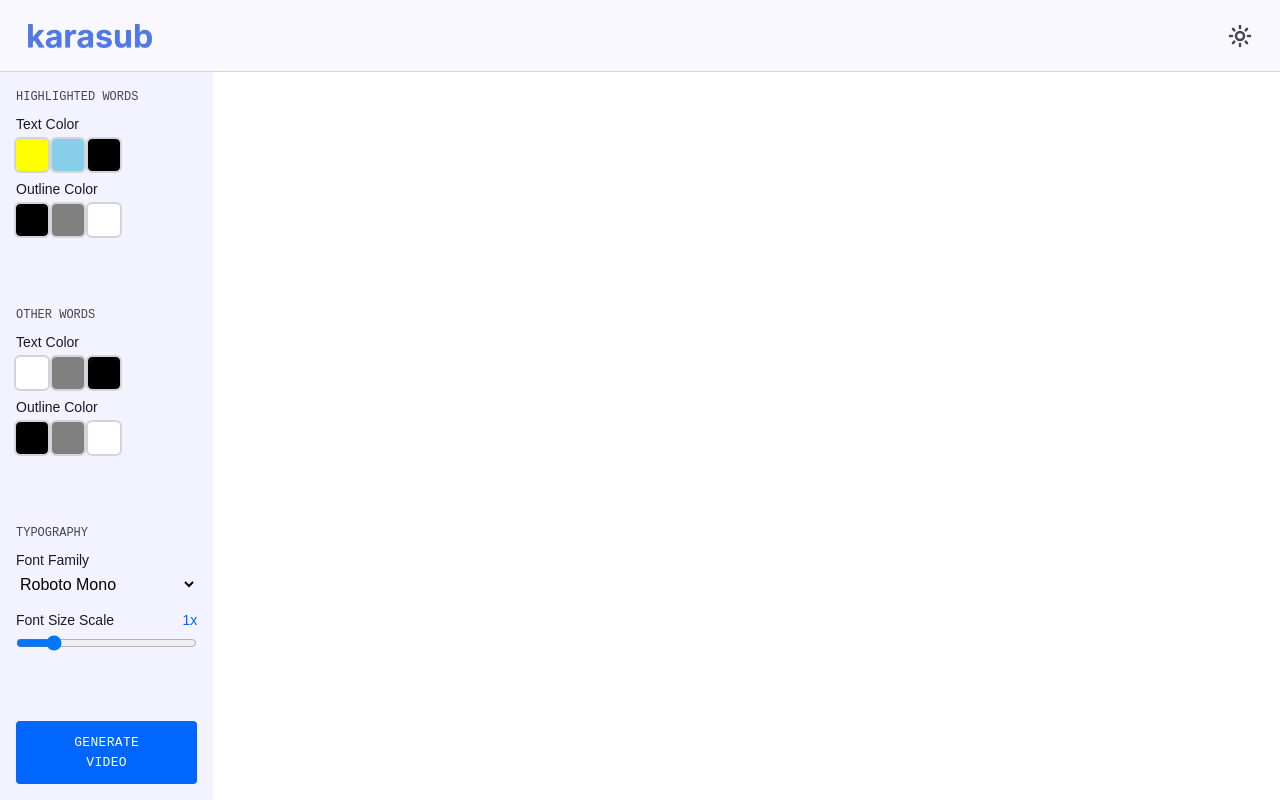
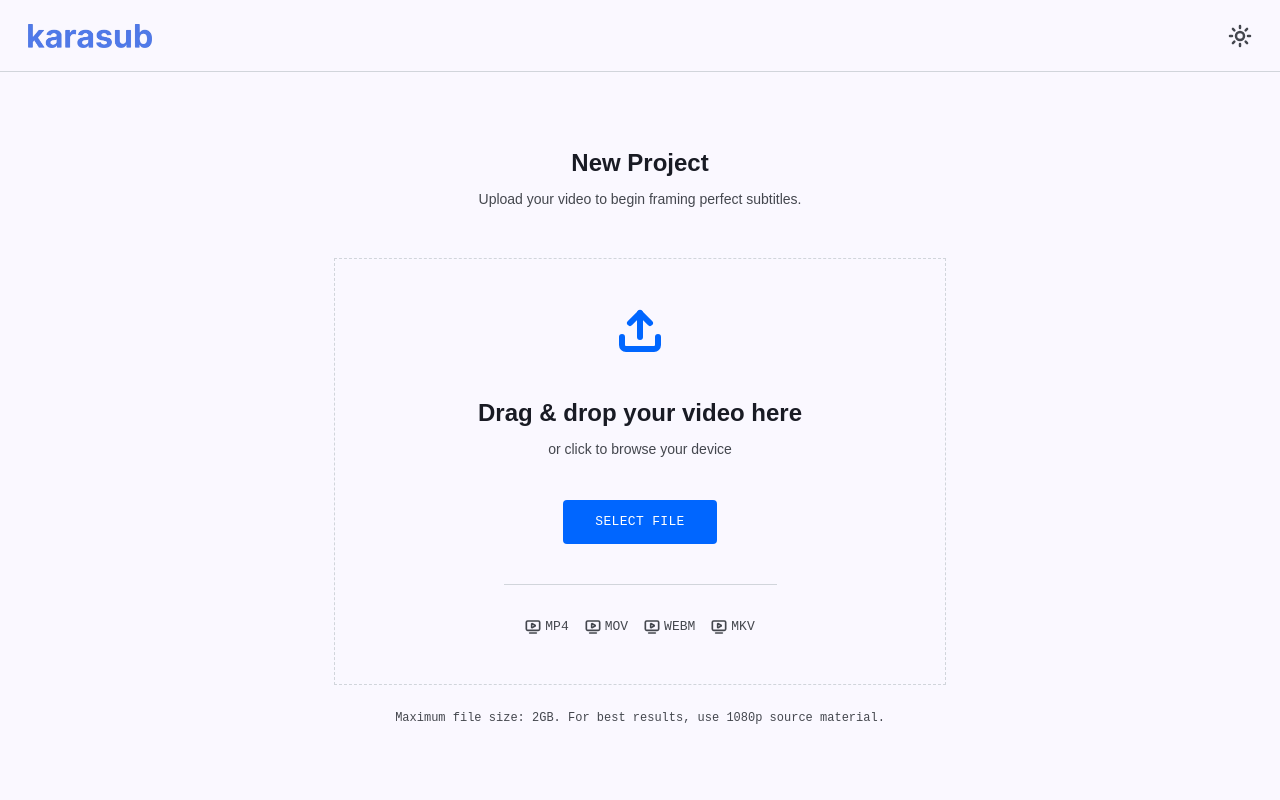
Before and after one commit to nvn0x33/karasub-web, a React (Vite) app in the folder client/: page / in a window 1280 px wide. Built offline with nearby package versions, Linux system fonts and the light colour scheme.

Commit message:
update Primary button

```diff
--- a/client/src/App.tsx
+++ b/client/src/App.tsx
@@ -23,9 +23,9 @@ function App() {
             <Header />
             <PageContext value={changePage}>
                 <main className="outline outline-outline flex flex-col flex-1">
-                    {/* {pages[pageIndex] === "upload" && <UploadScreen />}
-                    {pages[pageIndex] === "config" && <SubtitleConfig />} */}
-                    <SubtitleConfig />
+                    {pages[pageIndex] === "upload" && <UploadScreen />}
+                    {pages[pageIndex] === "config" && <SubtitleConfig />}
+                    {/* <SubtitleConfig /> */}
                 </main>
             </PageContext>
         </div>
--- a/client/src/components/PrimaryButton.tsx
+++ b/client/src/components/PrimaryButton.tsx
@@ -1,11 +1,11 @@
 export default function PrimaryButton({ text, handleClick, ...props }) {
     return (
-        <label
-            className="bg-primary py-3 px-10 rounded text-white text-mono-code tracking-wide font-mono text-center"
+        <button
+            className="bg-primary py-3 px-8  rounded text-white text-mono-code tracking-wide font-mono text-center"
             onClick={handleClick}
             {...props}
         >
             {text}
-        </label>
+        </button>
     );
 }
--- a/client/src/components/UploadBox.tsx
+++ b/client/src/components/UploadBox.tsx
@@ -1,4 +1,4 @@
-import { useState, useContext } from "react";
+import { useState, useContext, useRef } from "react";
 import { Upload } from "lucide-react";
 
 import HeadDesc from "./HeadDesc";
@@ -9,6 +9,7 @@ import { PageContext } from "../contexts";
 export default function UploadBox() {
     const [hover, setHover] = useState<boolean>(false);
     const nextPage = useContext(PageContext);
+    const uploadInput = useRef(null);
 
     const handleFileUpload = (files: FileList) => {
         const file: File = files[0];
@@ -16,11 +17,16 @@ export default function UploadBox() {
         if (!file || !file.type.includes("video")) {
             alert("The uploaded video is not valid!");
             return;
+        } else {
+            console.log(file.type);
         }
 
         // Upload the file to backend here.
 
         nextPage();
+    };
+    const handleClick = () => {
+        uploadInput.current.click();
     };
     return (
         <div
@@ -53,6 +59,7 @@ export default function UploadBox() {
                     desc="or click to browse your device"
                 />
                 <input
+                    ref={uploadInput}
                     onChange={(e) => {
                         handleFileUpload(e.target.files);
                     }}
@@ -63,9 +70,8 @@ export default function UploadBox() {
                 />
                 <PrimaryButton
                     text="SELECT FILE"
-                    handleClick={() => {}}
+                    handleClick={handleClick}
                     id="videoInput"
-                    htmlFor="videoInput"
                 />
                 <SupportedFormats />
             </div>
--- a/client/src/pages/SubtitleConfig.tsx
+++ b/client/src/pages/SubtitleConfig.tsx
@@ -25,7 +25,7 @@ export default function SubtitleConfig() {
 
     return (
         <section className="flex flex-1 max-tablet-lg:flex-col">
-            <div className="flex flex-col justify-between p-4 bg-config-bg max-tablet-lg:flex-1 tablet-lg:w-1/6">
+            <div className="flex flex-col justify-between p-4 bg-config-bg max-tablet-lg:flex-1 tablet-lg:w-1/5">
                 {ConfigUI.map((section) => (
                     <div key={section.id}>
                         <h5 className="mb-2 text-mono-label text-desc font-mono font-medium">
```
